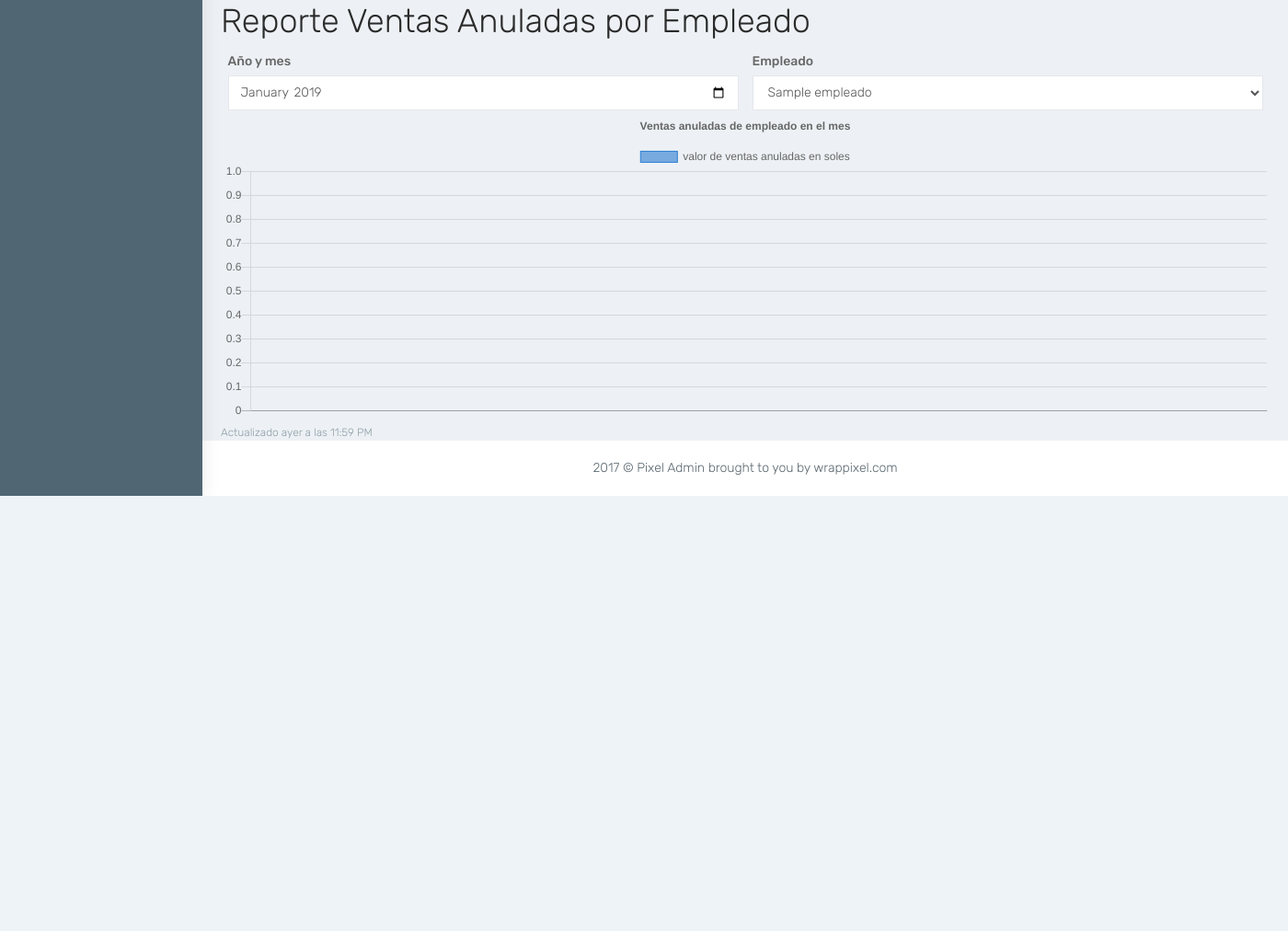
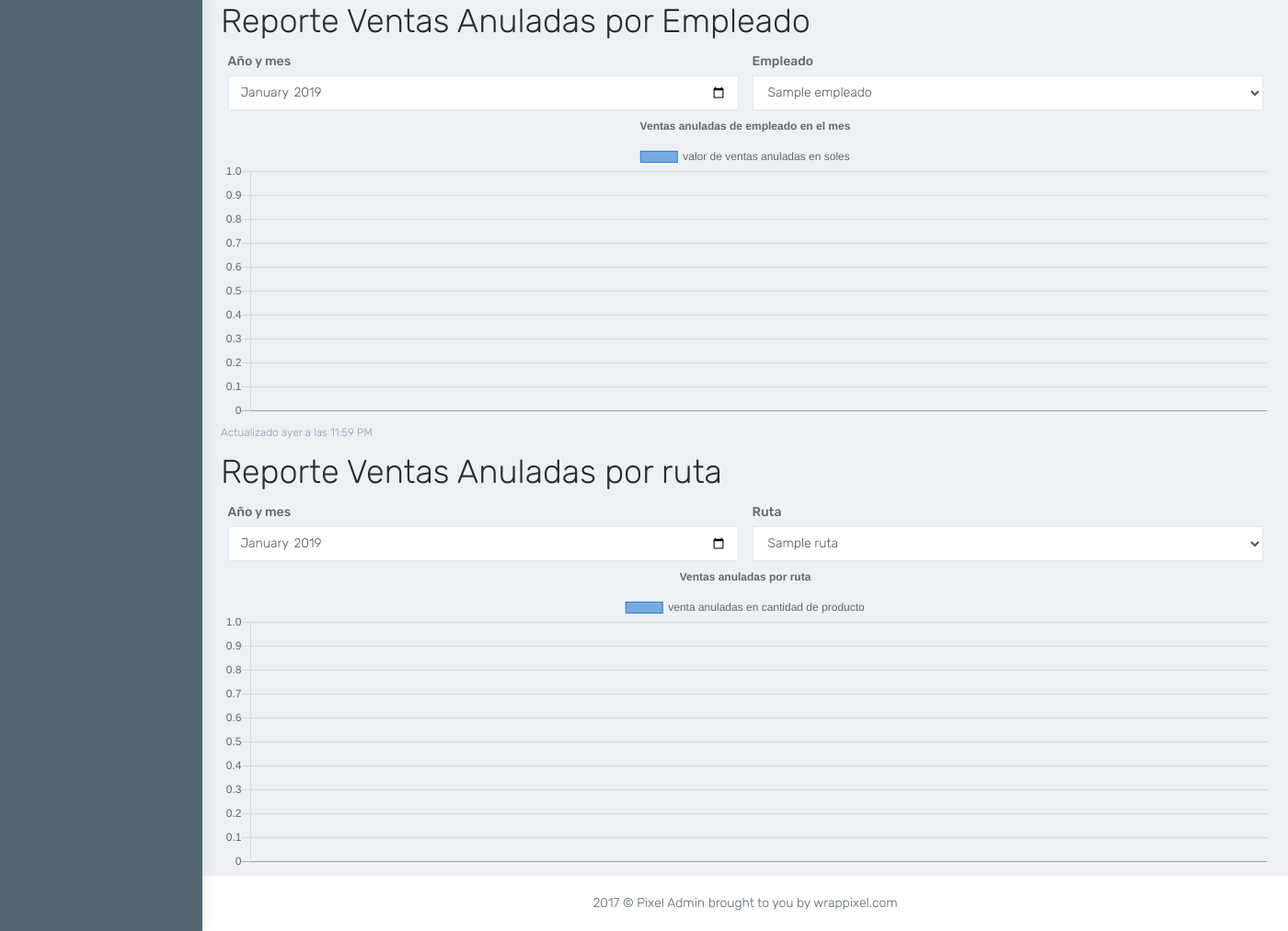
Before and after one commit to JokerBerlin/Aplicacion, a Django app: page /Reporte/ventas-anuladas/ in a window 1400 px wide. Shown: the part 561-1573 px from the top of the page at 92% size. Before the commit the page ends 1100 px from the top, so only its background shows below. Run offline with Django 3.2, Linux system fonts and the light colour scheme; a user stored in the database is signed in; tables that the repository leaves empty hold one stand-in row (values such as "Sample post"); data that the repository does not hold is empty; some libraries are stand-ins or nearby versions.

Commit message:
reporte ventas anuladas por ruta

```diff
--- a/app/Views/ventaView.py
+++ b/app/Views/ventaView.py
@@ -917,8 +917,10 @@ def reporteVentasAnuladas(request):
     if not validacionUsuario(request.user) in perfiles_correctos:
         return redirect('/error/')
     oEmpleados = Empleado.objects.filter(Q(perfil=1) | Q(perfil=4))
+    oRutas = Ruta.objects.filter(activo=True, estado=True)
     context = {
-        "empleados": oEmpleados
+        "empleados": oEmpleados,
+        "rutas": oRutas
         }
 
     return render(request, 'reporte/ventasAnuladas.html', context)
--- a/app/models.py
+++ b/app/models.py
@@ -57,6 +57,7 @@ class Cliente(models.Model):
     longitud = models.CharField(max_length=25, blank=True, null=True)
     latitud = models.CharField(max_length=25, blank=True, null=True)
     numerodocumento = models.CharField(max_length=11, blank=True, null=True)
+    email = models.CharField(max_length=40, blank=True, null=True)
     estado = models.BooleanField(blank=True,default=True)
     precio = models.ForeignKey(Precio, default=1, on_delete=models.CASCADE)
     def __str__(self):
--- a/app/templates/reporte/ventasAnuladas.html
+++ b/app/templates/reporte/ventasAnuladas.html
@@ -24,7 +24,7 @@ Reporte de almacen
 
     <div class="card mb-3">
         <h1>Reporte Ventas Anuladas por Empleado</h1>
-        <div class="col-xs-6 col-sm-6 col-md-6">
+        <div class="col-xs-12 col-sm-12 col-md-6">
             <label for="añoMesEmp">Año y mes</label>
             <!-- <br> -->
             <input type="month" name="añoMesEmp" id="añoMesEmp" class="form-control">
@@ -44,35 +44,59 @@ Reporte de almacen
         </div>
         <div class="card-footer small text-muted">Actualizado ayer a las 11:59 PM</div>
     </div>
+
+    <div class="card mb-3">
+        <h1>Reporte Ventas Anuladas por ruta</h1>
+        <div class="col-xs-12 col-sm-12 col-md-6">
+            <label for="yearMonth">Año y mes</label>
+            <input type="month" name="yearMonth" id="yearMonth" class="form-control">
+        </div>
+        <div class="col-xs-12 col-sm-12 col-md-6">
+            <label for="ruta">Ruta</label>
+            <select name="ruta" id="ruta" class="form-control">
+                {% for ruta in rutas %}
+                    <option value="{{ ruta.id }}">
+                        {{ ruta.nombre }}
+                    </option>
+                {% endfor %}
+            </select>
+        </div>
+        <div class="card-body">
+            <canvas id="ventasAnuladasRutaChart" width="100%" height="30"></canvas>
+        </div>
+    </div>
 </div>
 
 <script src="https://cdnjs.cloudflare.com/ajax/libs/Chart.js/2.4.0/Chart.min.js"></script>
 
 <script>
 const hoy = new Date();
-var año = hoy.getFullYear();
-var mes = hoy.getMonth() + 1;
+let año = hoy.getFullYear();
+let mes = hoy.getMonth() + 1;
 mes = ('0' + mes).slice(-2);
-var empleadoId = document.getElementById('empleadoId').value;
+let empleadoId = document.getElementById('empleadoId').value;
 
 const fechaInicio = año + "-" + mes;
-var inptAñoMes = document.getElementById('añoMes');
+let inptAñoMes = document.getElementById('añoMes');
 inptAñoMes.value = fechaInicio;
 inptAñoMes.focus();
 
-var inptAñoMesEmp = document.getElementById('añoMesEmp');
+let inptAñoMesEmp = document.getElementById('añoMesEmp');
 inptAñoMesEmp.value = fechaInicio;
 
+let inptYearMonth = document.getElementById('yearMonth');
+inptYearMonth.value = fechaInicio;
+let rutaId = document.getElementById('ruta').value;
 
-var endpointVentasAnuladasEmpleados = "/Reporte/venta-anulada/empleado/" + año + "/" + mes + "/";
-
-var endpointVentasAnuladasEmpleadoIndv = "/Reporte/venta-anulada/empleado/" + empleadoId + "/" + año + "/" + mes + "/";
+let endpointVentasAnuladasEmpleados = "/Reporte/venta-anulada/empleado/" + año + "/" + mes + "/";
+let endpointVentasAnuladasEmpleadoIndv = "/Reporte/venta-anulada/empleado/" + empleadoId + "/" + año + "/" + mes + "/";
+let endpointVentasAnuladasRuta = "/Reporte/venta-anulada/empleado-ruta/" + rutaId + "/" + año + "/" + mes + "/";
 
 window.onload = function() {
 
 obtenerVentasAnuladasEmpleados(endpointVentasAnuladasEmpleados);
-
 obtenerVentasAnuladasEmpleadoIndividual(endpointVentasAnuladasEmpleadoIndv);
+obtenerVentasAnuladasRuta(endpointVentasAnuladasRuta);
 
 document.getElementById('añoMes').addEventListener("change", function() {
     var inicio = this.value;
@@ -90,7 +114,7 @@ document.getElementById('añoMes').addEventListener("change", function() {
 document.getElementById('añoMesEmp').addEventListener('change', function() {
     console.log(empleadoId)
     empleadoId = document.getElementById('empleadoId').value;
-    var inicio = this.value;
+    let inicio = this.value;
     año = parseInt(inicio.substring(0, 4));
     mes = parseInt(inicio.substring(5, 7));
 
@@ -99,10 +123,10 @@ document.getElementById('añoMesEmp').addEventListener('change', function() {
         console.log(endpointVentasAnuladasEmpleadoIndv);
         obtenerVentasAnuladasEmpleadoIndividual(endpointVentasAnuladasEmpleadoIndv);
     }
-})
+});
 
 document.getElementById('empleadoId').addEventListener('change', function() {
-    var inicio = document.getElementById('añoMes').value;
+    let inicio = document.getElementById('añoMes').value;
     año = parseInt(inicio.substring(0, 4));
     mes = parseInt(inicio.substring(5, 7));
 
@@ -113,7 +137,17 @@ document.getElementById('empleadoId').addEventListener('change', function() {
         console.log(endpointVentasAnuladasEmpleadoIndv);
         obtenerVentasEmpleadoIndividual(endpointVentasAnuladasEmpleadoIndv);
     }
-})
+});
+
+document.getElementById('yearMonth').addEventListener('change', function() {
+    let fecha = this.value;
+    let rutaId = document.getElementById('ruta').value;
+    const year = inicio.substring(0, 4);
+    const mes = inicio.substring(5, 7);
+
+    endpointVentasAnuladasRuta = "/Reporte/venta-anulada/empleado-ruta/" + rutaId + "/" + año + "/" + mes + "/";
+    obtenerVentasAnuladasRuta(endpointVentasAnuladasRuta);
+});
 
 }
 
@@ -170,7 +204,7 @@ let obtenerVentasAnuladasEmpleados = function(endpoint) {
     });
 }
 
-var obtenerVentasAnuladasEmpleadoIndividual = function(endpoint) {
+let obtenerVentasAnuladasEmpleadoIndividual = function(endpoint) {
     fechas = [];
     montos = [];
 
@@ -225,6 +259,72 @@ var obtenerVentasAnuladasEmpleadoIndividual = function(endpoint) {
         }
     })
 }
+
+let obtenerVentasAnuladasRuta = function(endpoint) {
+    let ctx = document.getElementById('ventasAnuladasRutaChart').getContext('2d');
+
+    $.ajax({
+        type: 'GET',
+        dataType: 'json',
+        url: endpoint,
+        contentType: 'application/json; charset=utf-8',
+        success: function(data) {
+            ejeX = data.map(element => {
+                if (typeof element.fecha !== "undefined") {
+                    const year = element.fecha.substring(0, 4);
+                    const month = element.fecha.substring(5, 7);
+                    const day = element.fecha.substring(8, 10);
+                    const fecha = day + '-' + month + '-' + year;
+                    const cliente = element.cliente;
+
+                    return element.prodCantidad.map(el => {
+                        return el.prodPresentacion + ' ' + cliente + ' ' + fecha;
+                    })
+                } else {
+                    return '0';
+                }
+            }).filter(el => el !== '0');
+            ejeX = [].concat.apply([], ejeX);
+
+            ejeY = [].concat.apply([], data.map(el => {
+                let { prodCantidad } = el;
+                return prodCantidad;
+            }).filter(el => typeof el !== 'undefined'))
+              .map(el => el.cantidad);
+
+            let ventasAnuladasRutaChart = new Chart(ctx, {
+                type: 'bar',
+                data: {
+                    labels: ejeX,
+                    datasets: [{
+                        label: 'venta anuladas en cantidad de producto',
+                        data: ejeY,
+                        borderWidth: 1,
+                        backgroundColor: 'rgba(42, 124, 210, 0.6)',
+                        borderColor: 'rgb(42, 124, 210)'
+                    }]
+                },
+                options: {
+                    title: {
+                        display: true,
+                        text: 'Ventas anuladas por ruta'
+                    },
+                    tooltips: {
+                        mode: 'index',
+                        intersect: true
+                    },
+                    scales: {
+                        yAxes: [{
+                            ticks: {
+                                beginAtZero: true
+                            }
+                        }]
+                    }
+                }
+            })
+        }
+    })
+}
 </script>
 
 {% endblock %}
```
Also changed, not shown: app/migrations/0014_cliente_email.py (added). Lines whose indentation alone changed are shown as unchanged.
